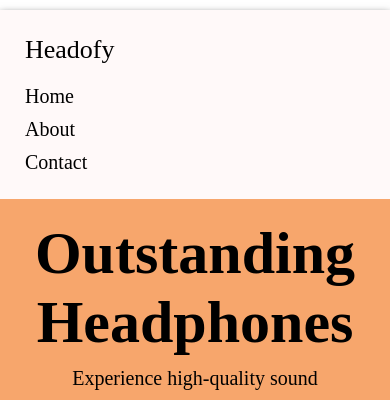
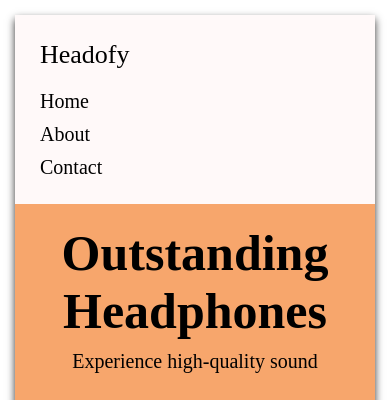
Before and after one commit to AjaySingh312/portfolio-site, a plain HTML site: page projects/project no.3/index.html in a window 390 px wide. Shown: the top 400 px of the page. Drawn offline with Linux system fonts and the light colour scheme.

Commit message:
Update style.css

```diff
--- a/projects/project no.3/style.css
+++ b/projects/project no.3/style.css
@@ -210,7 +210,7 @@ a {
 @media (max-width: 768px) {
   #site {
     width: 100%;
-    margin: 10px;
+    margin: 15px;
   }
 
   .list {
@@ -233,7 +233,7 @@ a {
 
   .heading {
     padding: 20px 10px 0;
-    font-size: 30px;
+    font-size: 25px;
   }
 
   .para {
```
